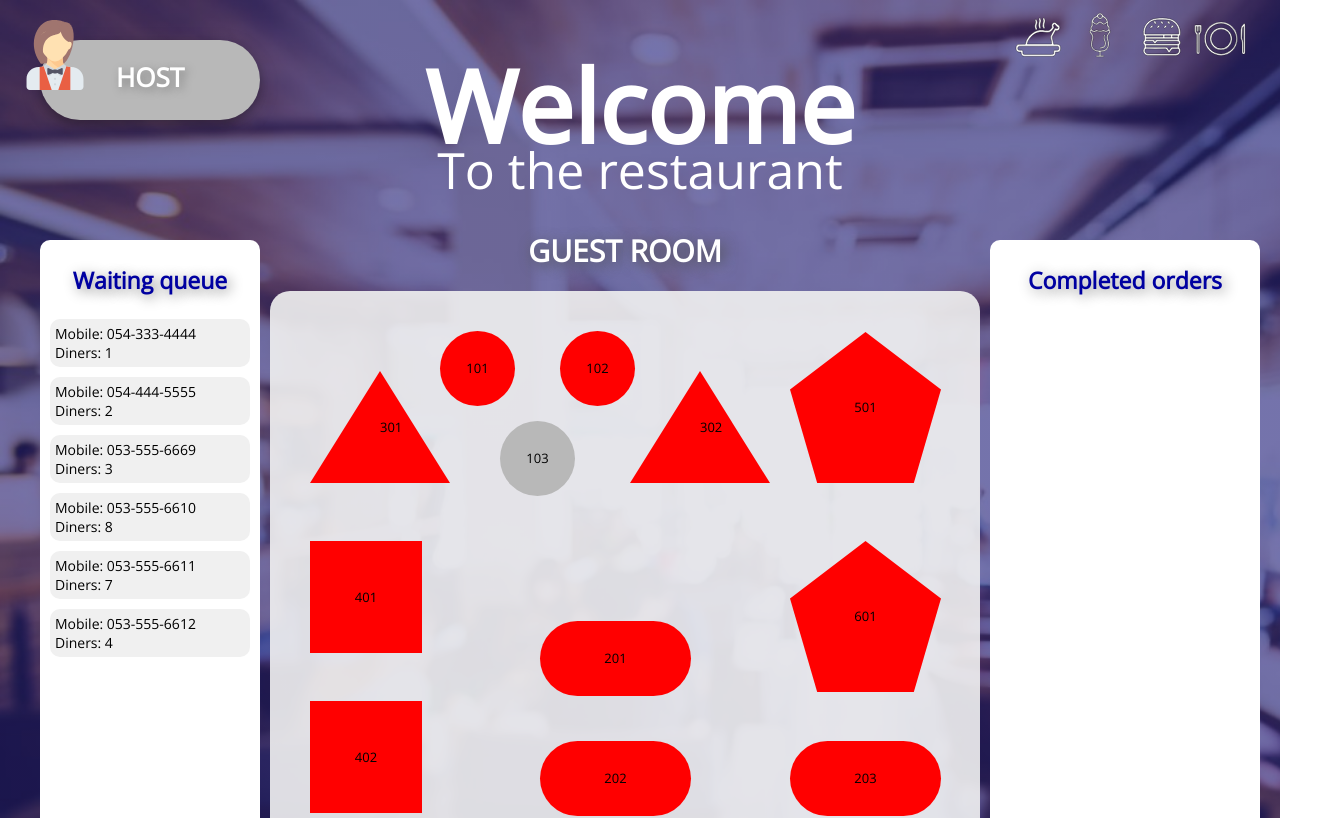
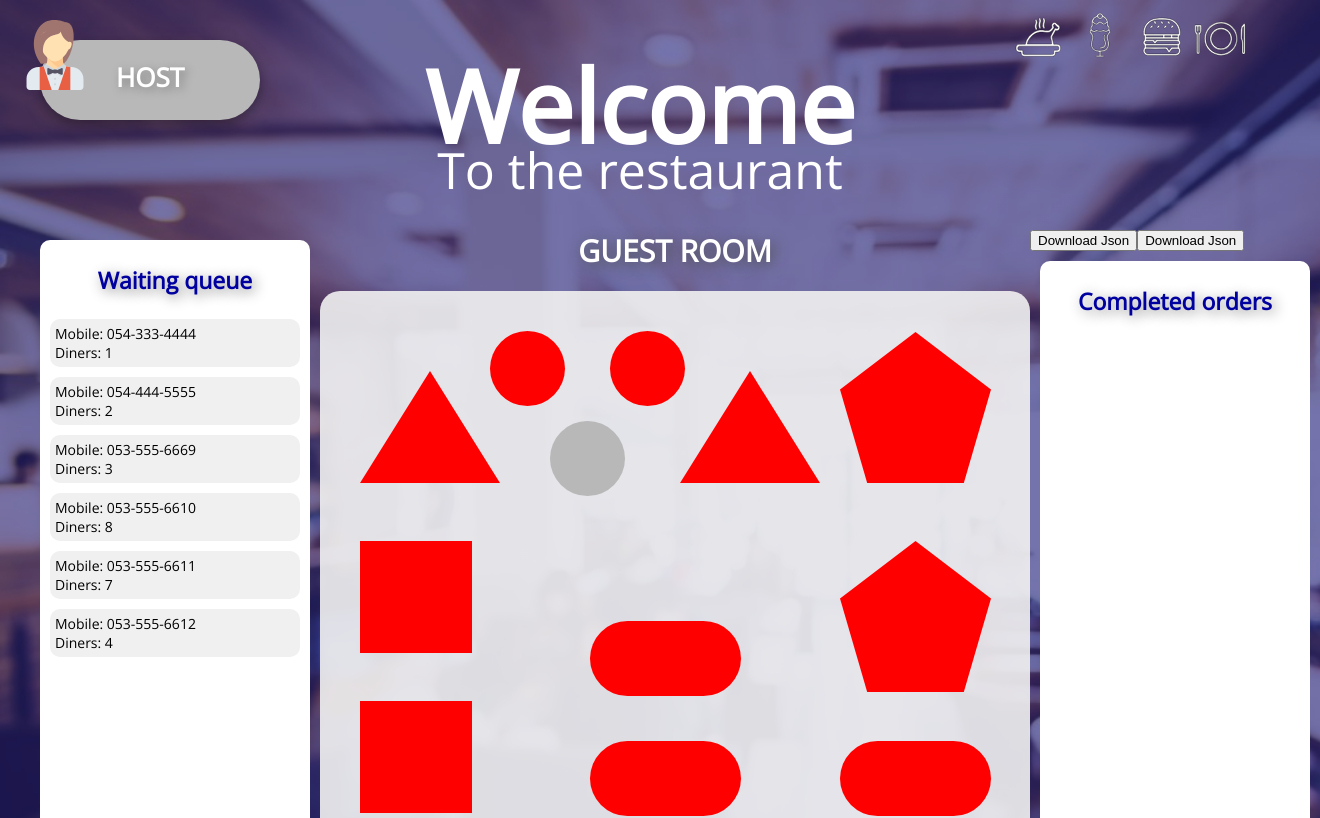
Before and after one commit to Shimon-Levinshtein/host-restaurant-react, a React (Create React App) app: page / in a window 1280 px wide. Shown: the top 818 px of the page, 1320 px wide, since content can reach past the window. Built offline with nearby package versions, Linux system fonts and the light colour scheme.

Commit message:
start Download Json

```diff
--- a/package.json
+++ b/package.json
@@ -6,6 +6,7 @@
     "@testing-library/jest-dom": "^5.16.2",
     "@testing-library/react": "^12.1.2",
     "@testing-library/user-event": "^13.5.0",
+    "jsonfile": "^6.1.0",
     "lodash": "^4.17.21",
     "node-sass": "^7.0.1",
     "react": "^17.0.2",
@@ -14,6 +15,7 @@
     "react-scripts": "5.0.0",
     "redux": "^4.1.2",
     "redux-thunk": "^2.4.1",
+    "semantic-ui-react": "^2.1.1",
     "web-vitals": "^2.1.4"
   },
   "scripts": {
--- a/src/components/CompletedOrders/CompletedOrders.js
+++ b/src/components/CompletedOrders/CompletedOrders.js
@@ -1,7 +1,8 @@
 import React from 'react';
 import styles from "./CompletedOrders.module.scss";
 import { connect } from 'react-redux';
-import Item from './Item/Item'
+import Item from './Item/Item';
+import DownloadJSON from './DownloadJSON/DownloadJSON'
 
 const CompletedOrders = props => {
 
@@ -16,6 +17,7 @@ const CompletedOrders = props => {
 
     return (
         <div className={styles.continer}>
+            <DownloadJSON />
             <div className={styles.item}>
                 <h3>Completed orders</h3>
                 <div id="sukkotList-contining-items-style-15" className={styles.scrollBlock}>
--- /dev/null
+++ b/src/components/CompletedOrders/DownloadJSON/DownloadJSON.js
@@ -0,0 +1,44 @@
+import React, { useEffect } from 'react';
+import styles from "./DownloadJSON.module.scss";
+import { connect } from 'react-redux';
+
+const DownloadJSON = props => {
+
+    const completedOrdersList = props.completedOrdersList;
+    useEffect(() => {
+    }, []);
+    const json = JSON.stringify({ myData: 'asd' });
+    const blob = new Blob([json], { type: 'application/json' });
+    console.log(blob);
+
+    return (
+        <div className={styles.continer}>
+            {/* <a ref={blob} >############</a> */}
+            <button
+                href={`data:text/json;charset=utf-8,${encodeURIComponent(
+                    blob
+                )}`}
+                download="filename.json"
+            >
+                {`Download Json`}
+            </button>
+            <button
+                type="button"
+                href={`data:text/json;charset=utf-8,${encodeURIComponent(
+                    JSON.stringify({ myData: 'asd' })
+                )}`}
+                download="filename.json"
+            >
+                {`Download Json`}
+            </button>
+        </div>
+    );
+};
+
+
+const mapStateToProps = state => {
+    return {
+        completedOrdersList: state.completedOrdersList,
+    }
+}
+export default connect(mapStateToProps, {})(DownloadJSON);
--- /dev/null
+++ b/src/components/CompletedOrders/DownloadJSON/DownloadJSON.module.scss
@@ -0,0 +1,4 @@
+.continer {
+
+
+}
--- a/src/components/GuestRoom/CreatTeable/CreatTeable.js
+++ b/src/components/GuestRoom/CreatTeable/CreatTeable.js
@@ -86,7 +86,7 @@ const CreatTeable = props => {
                 <ToolTop tableData={tableData} displayToolTop={displayToolTop} />
             </div>
             <div className={shape} style={styleDivTable}>
-                {tableData.Table}
+                {/* {tableData.Table} */}
             </div>
         </div>
     );
--- a/src/components/QueueRestaurant/QueueRestaurant.module.scss
+++ b/src/components/QueueRestaurant/QueueRestaurant.module.scss
@@ -1,7 +1,7 @@
 .continer {
 
     .waiting_queue {
-      width: 200px;
+      width: 250px;
       background-color: white;
       border-radius: 10px;
       margin: 10px;
```
Also changed, not shown: 1 other file (tests, documents, lock files or other folders).
